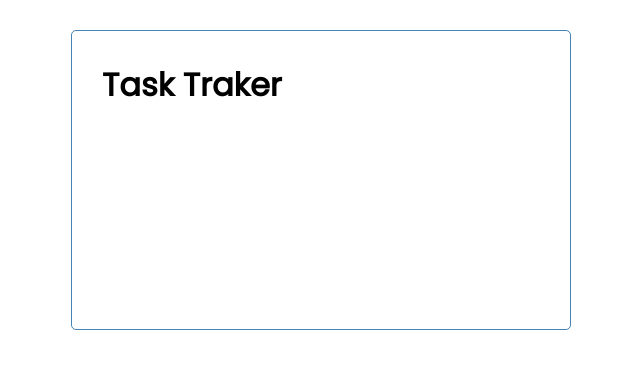
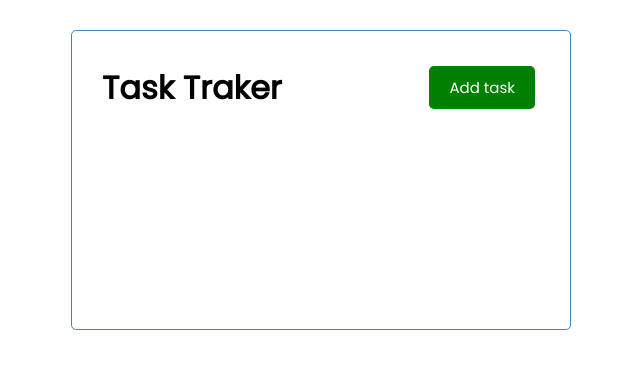
Before and after one commit to broof716/vue-task-traker, a Vue app: page / in a window 1280 px wide. Shown: the top 368 px of the page, without its empty margins (319-959 px from the left). Built offline with nearby package versions, Linux system fonts and the light colour scheme.

Commit message:
adding Add Task button to page

```diff
--- /dev/null
+++ b/src/components/Button.vue
@@ -0,0 +1,18 @@
+<template>
+  <button @click="onClick()" :style="{ background: color }" class="btn">{{text}}</button>
+</template>
+
+<script>
+export default {
+  name: 'Button',
+  props:{
+    text: String,
+    color: String,
+  },
+  methods: {
+    onClick() {
+      console.log('click');
+    }
+  }
+}
+</script>
--- a/src/components/Header.vue
+++ b/src/components/Header.vue
@@ -1,15 +1,20 @@
 <template>
   <header>
     <h1>{{ title }}</h1>
+    <Button text="Add task" color="green" />
   </header>
 </template>
 
 <script>
+import Button from './Button'
 
 export default {
   name: 'Header',
   props: {
     title: String,
+  },
+  components: {
+    Button
   }
 }
 </script>
```
